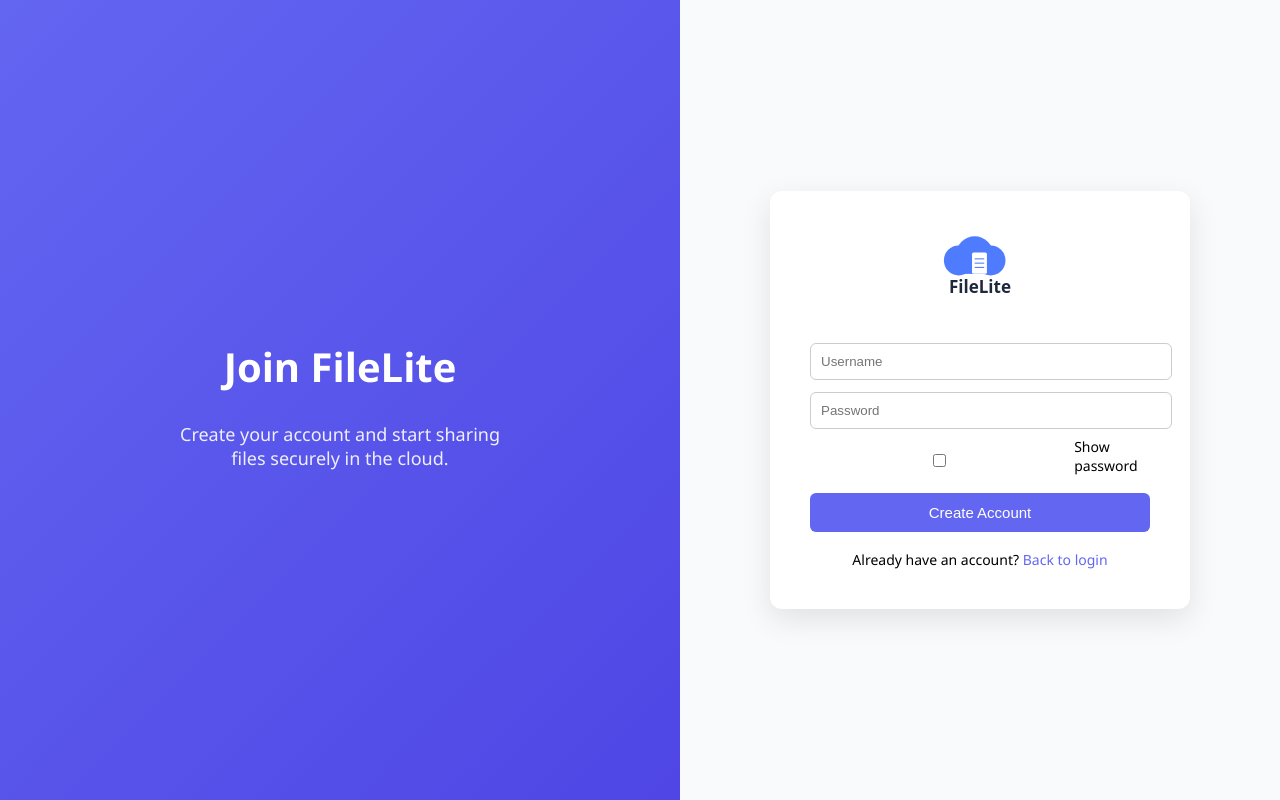
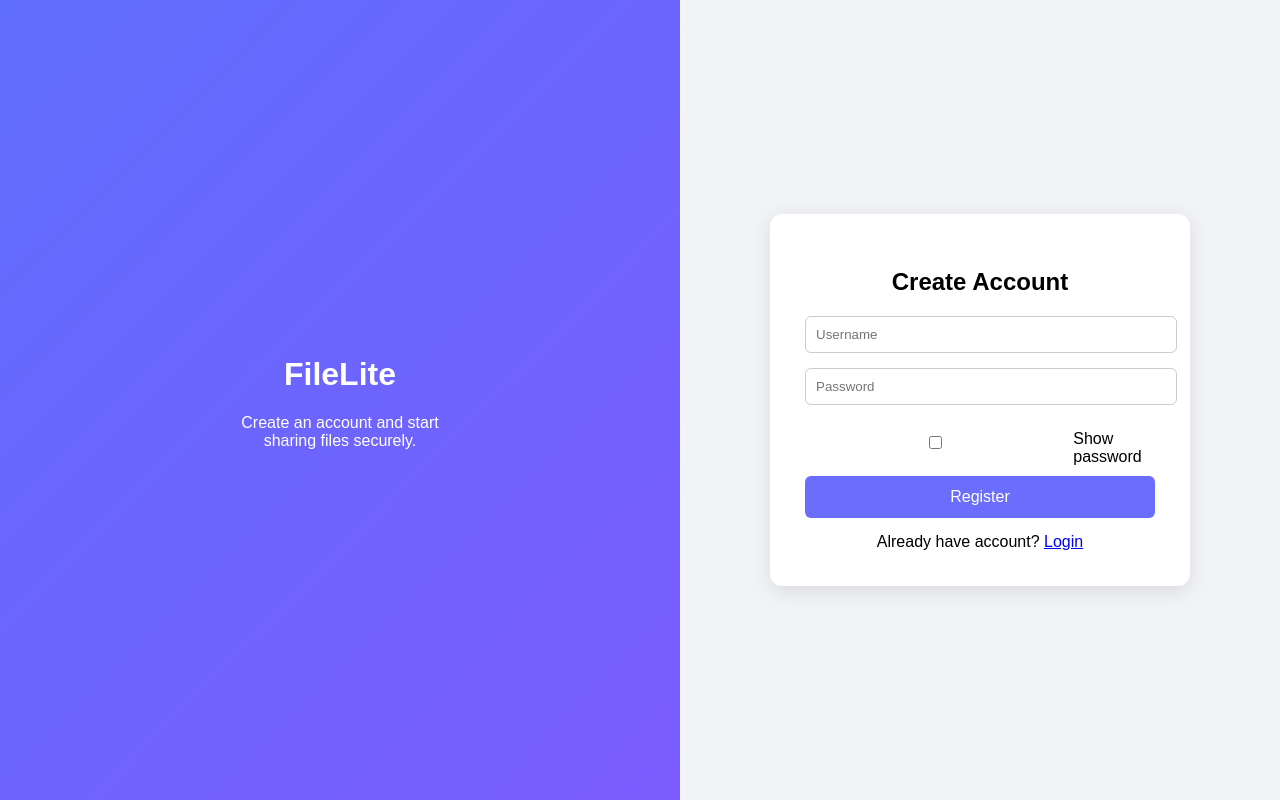
Before and after one commit to karthiksaide/secure-file-sharing, a Flask app: page /register in a window 1280 px wide. Run offline with Flask 3, Linux system fonts and the light colour scheme.

Commit message:
Final UI improvements for login and register

```diff
--- a/templates/register.html
+++ b/templates/register.html
@@ -1,39 +1,27 @@
 <!DOCTYPE html>
-<html>
+<html lang="en">
 <head>
-
-<title>Create Account - FileLite</title>
+<meta charset="UTF-8">
+<title>FileLite Register</title>
 
 <style>
 
 body{
 margin:0;
-font-family:Segoe UI, Arial;
+font-family:Arial;
+height:100vh;
 display:flex;
-height:100vh;
 }
 
 .left{
 flex:1;
-background:linear-gradient(135deg,#6366f1,#4f46e5);
-color:white;
+background:linear-gradient(135deg,#5f6dfc,#7b5cff);
 display:flex;
-flex-direction:column;
 justify-content:center;
 align-items:center;
+color:white;
+text-align:center;
 padding:40px;
-}
-
-.left h1{
-font-size:40px;
-margin-bottom:10px;
-}
-
-.left p{
-font-size:18px;
-opacity:0.9;
-text-align:center;
-max-width:320px;
 }
 
 .right{
@@ -41,127 +29,150 @@ flex:1;
 display:flex;
 justify-content:center;
 align-items:center;
-background:#f8fafc;
+background:#f2f3f7;
 }
 
 .card{
 background:white;
-padding:40px;
+padding:35px;
+width:350px;
 border-radius:12px;
-width:340px;
-box-shadow:0 10px 30px rgba(0,0,0,0.1);
+box-shadow:0 5px 20px rgba(0,0,0,0.1);
 }
 
-.logo{
+.card h2{
 text-align:center;
-margin-bottom:25px;
-}
-
-.logo img{
-width:170px;
-display:block;
-margin:auto;
+margin-bottom:20px;
 }
 
 input{
 width:100%;
 padding:10px;
-margin-top:12px;
+margin-bottom:15px;
 border:1px solid #ccc;
 border-radius:6px;
 }
 
-.password-row{
+.options{
 display:flex;
 align-items:center;
-gap:6px;
-margin-top:8px;
-font-size:14px;
+gap:8px;
+margin-bottom:10px;
 }
 
 button{
 width:100%;
-padding:11px;
-margin-top:18px;
-background:#6366f1;
+padding:12px;
+background:#6b6dfc;
 border:none;
 color:white;
+font-size:16px;
+border-radius:6px;
 cursor:pointer;
-border-radius:6px;
-font-size:15px;
 }
 
 button:hover{
-background:#4f46e5;
+background:#5a5cff;
 }
 
-.bottom{
+.link{
 text-align:center;
-margin-top:18px;
-font-size:14px;
+margin-top:15px;
 }
 
-a{
-color:#6366f1;
-text-decoration:none;
-font-weight:500;
+.strength{
+font-size:13px;
+margin-bottom:10px;
+}
+
+.error{
+color:red;
+font-size:14px;
+margin-bottom:10px;
+text-align:center;
+}
+
+.success{
+color:green;
+font-size:14px;
+margin-bottom:10px;
+text-align:center;
 }
 
 </style>
-
-<script>
-function togglePassword(){
-var p=document.getElementById("password");
-p.type=p.type==="password"?"text":"password";
-}
-</script>
-
 </head>
 
 <body>
 
 <div class="left">
 
-<h1>Join FileLite</h1>
-
-<p>
-Create your account and start sharing files securely in the cloud.
-</p>
+<div>
+<h1>FileLite</h1>
+<p>Create an account and start<br>sharing files securely.</p>
+</div>
 
 </div>
-
 
 <div class="right">
 
 <div class="card">
 
-<div class="logo">
-<img src="/static/filelite-logo.svg">
-</div>
+<h2>Create Account</h2>
 
-<form method="POST">
+<div class="error">{{ error }}</div>
+<div class="success">{{ message }}</div>
+
+<form action="/register" method="POST">
 
 <input type="text" name="username" placeholder="Username" required>
 
-<input type="password" id="password" name="password" placeholder="Password" required>
+<input type="password" id="password" name="password" placeholder="Password" onkeyup="checkStrength()" required>
 
-<div class="password-row">
+<div class="strength" id="strength"></div>
+
+<div class="options">
 <input type="checkbox" onclick="togglePassword()">
 <label>Show password</label>
 </div>
 
-<button type="submit">Create Account</button>
+<button type="submit">Register</button>
 
 </form>
 
-<div class="bottom">
-Already have an account?
-<a href="/">Back to login</a>
+<div class="link">
+Already have account? <a href="/">Login</a>
 </div>
 
 </div>
 
 </div>
 
+<script>
+
+function togglePassword(){
+let p=document.getElementById("password");
+p.type=p.type==="password"?"text":"password";
+}
+
+function checkStrength(){
+let pass=document.getElementById("password").value;
+let strength=document.getElementById("strength");
+
+if(pass.length<6){
+strength.innerHTML="Weak password";
+strength.style.color="red";
+}
+else if(pass.length<10){
+strength.innerHTML="Medium password";
+strength.style.color="orange";
+}
+else{
+strength.innerHTML="Strong password";
+strength.style.color="green";
+}
+}
+
+</script>
+
 </body>
 </html>
```
Also changed, not shown: templates/login.html (+57 -71 lines).
